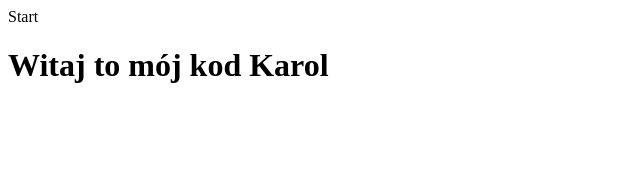
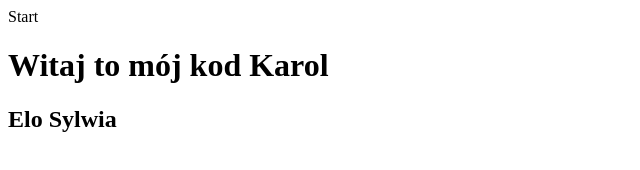
Before and after one commit to sylwia2306/nauka, a plain HTML site: page index.html in a window 1280 px wide. Shown: the whole page, without its empty margins (0-640 px from the left). Drawn offline with Linux system fonts and the light colour scheme.

Commit message:
changed index html - h2 added

```diff
--- a/index.html
+++ b/index.html
@@ -8,5 +8,6 @@
 <body>
     Start
     <h1>Witaj to mój kod Karol</h1>
+    <h2>Elo Sylwia</h2>
 </body>
 </html>
```
